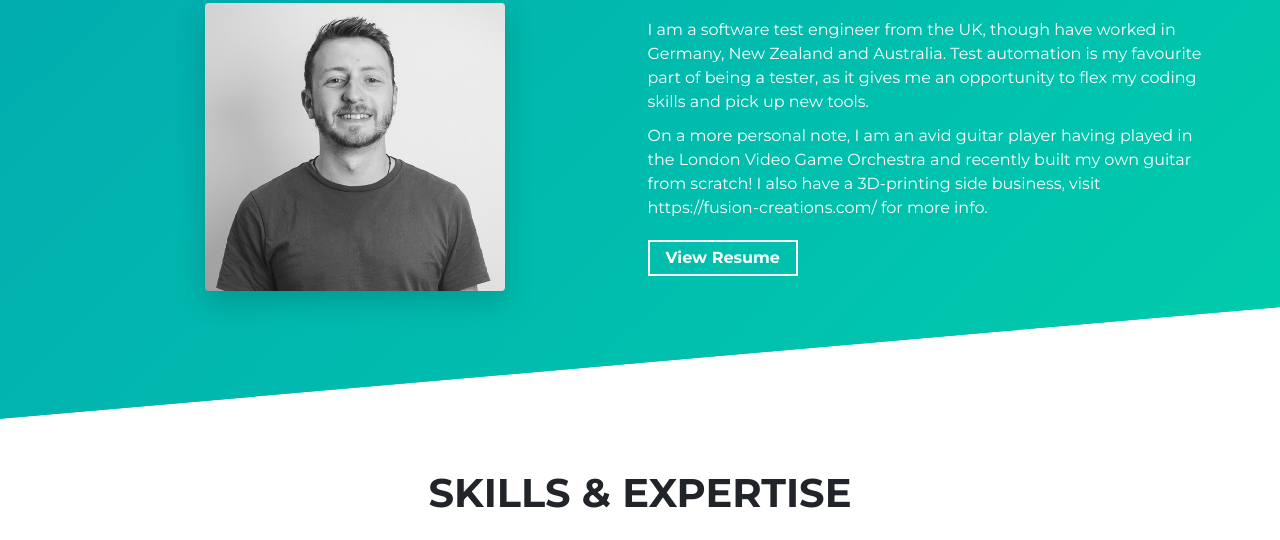
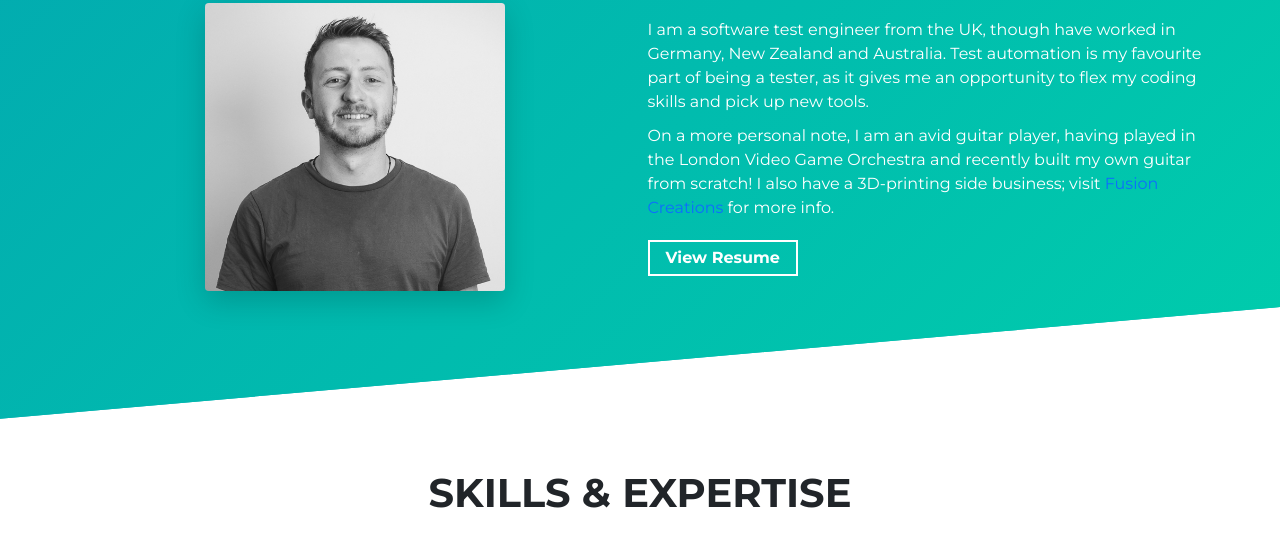
Before and after one commit to rhys-thomas-QA/portfolio, a website built with Parcel: page src/index.html in a window 1280 px wide. Shown: the part 940-1480 px from the top of the page. Built offline with nearby package versions, Linux system fonts and the light colour scheme; files whose address does not match are found by name.

Commit message:
Update index.html

```diff
--- a/src/index.html
+++ b/src/index.html
@@ -64,8 +64,9 @@
               skills and pick up new tools.
             </p>
             <p class="about-wrapper__info-text">
-              On a more personal note, I am an avid guitar player having played in the London Video Game Orchestra and
-              recently built my own guitar from scratch! I also have a 3D-printing side business, visit https://fusion-creations.com/ for more info.
+              On a more personal note, I am an avid guitar player, having played in the London Video Game Orchestra and
+              recently built my own guitar from scratch! I also have a 3D-printing side business; visit
+              <a href="https://fusion-creations.com/" target="_blank" rel="noopener noreferrer">Fusion Creations</a> for more info.
             </p>
             <span class="d-flex mt-3">
               <a target="_blank" class="cta-btn cta-btn--resume" href="./assets/resume.pdf">
```
